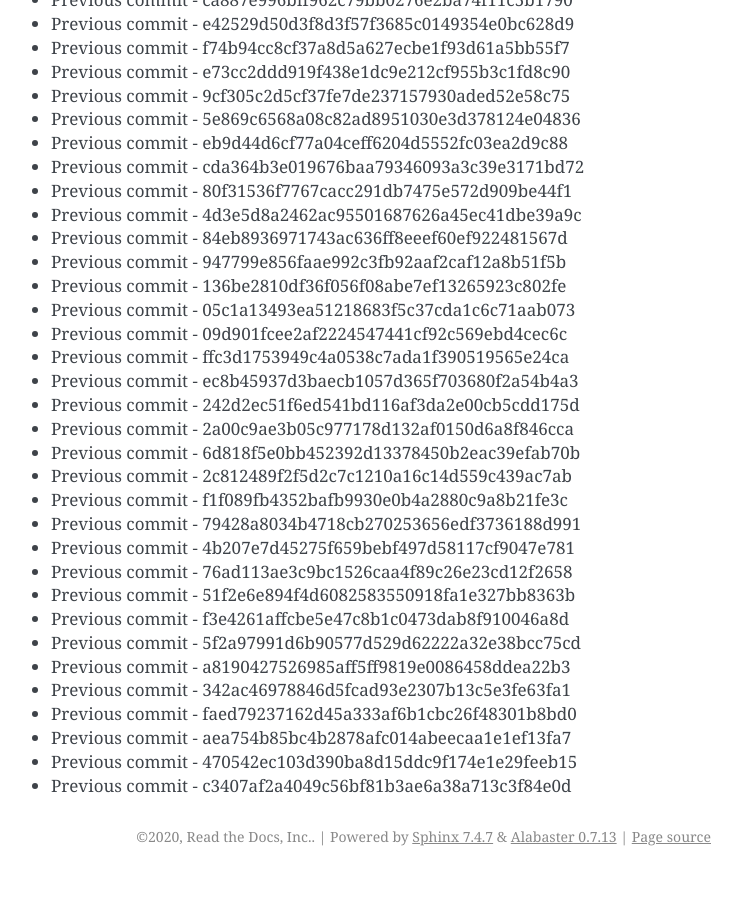
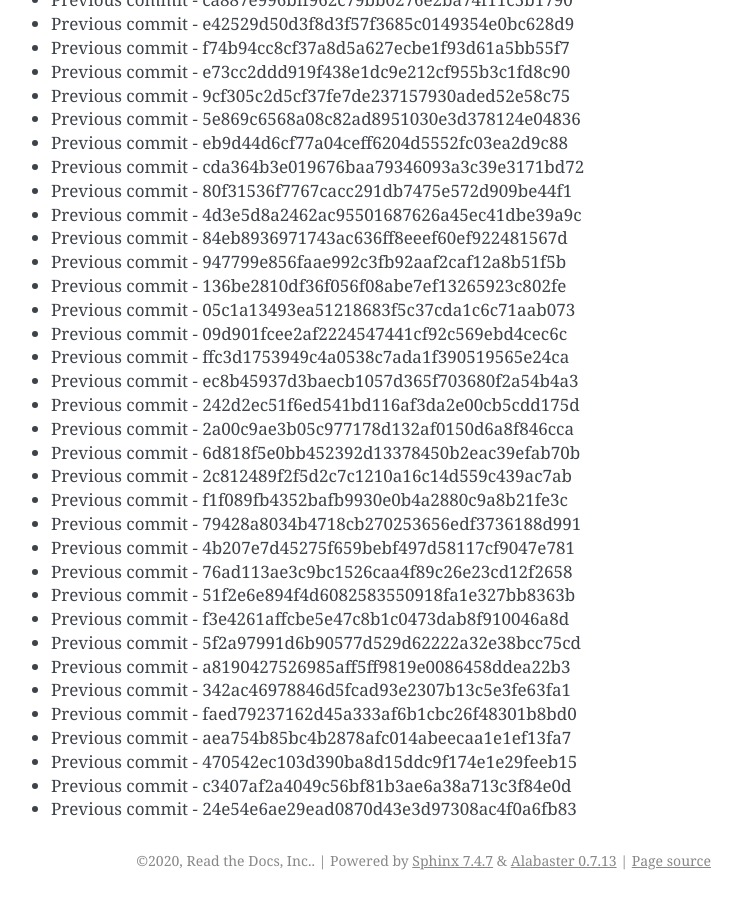
Before and after one commit to readthedocs/rtd-git-stresstest, a Sphinx documentation site: the page built from docs/updates.rst, in a window 1280 px wide and 900 px high, scrolled down 7937 px. Shown: the whole window, without its empty margins (399-1141 px from the left). Built offline with Sphinx 7.4.7, drawn with Linux system fonts in a browser that asks for light colours; before the commit the page ends 8813 px from its top, so only the background shows below that.

Commit message:
Generating commit from previous: 24e54e6ae29ead0870d43e3d97308ac4f0a6fb83

```diff
--- a/docs/updates.rst
+++ b/docs/updates.rst
@@ -365,3 +365,4 @@ It can be tested for any performance characteristics.
 * Previous commit - aea754b85bc4b2878afc014abeecaa1e1ef13fa7
 * Previous commit - 470542ec103d390ba8d15ddc9f174e1e29feeb15
 * Previous commit - c3407af2a4049c56bf81b3ae6a38a713c3f84e0d
+* Previous commit - 24e54e6ae29ead0870d43e3d97308ac4f0a6fb83
```
